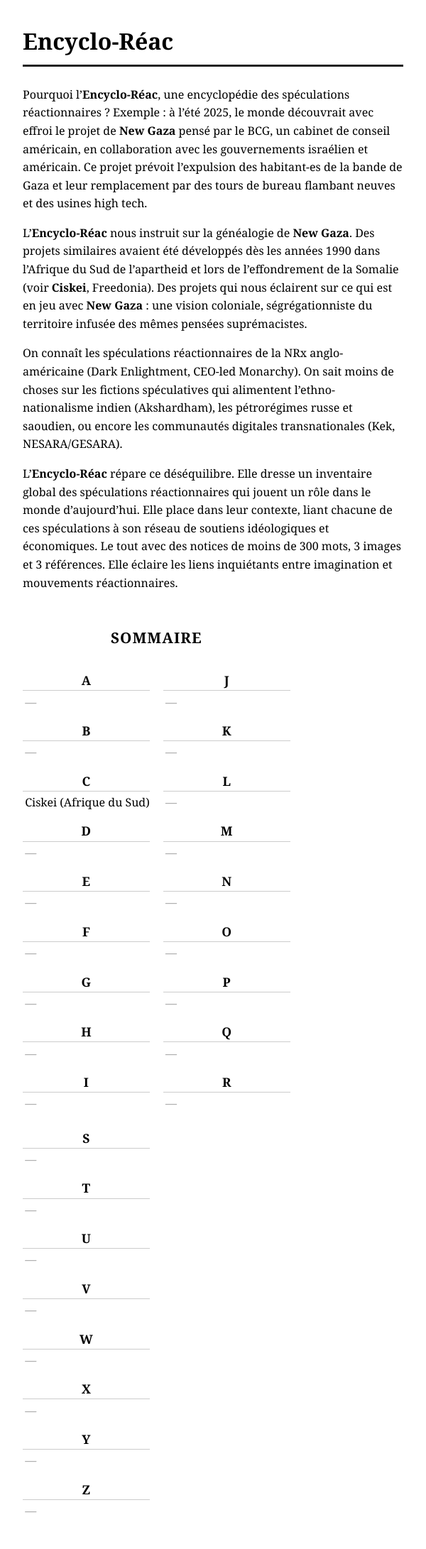
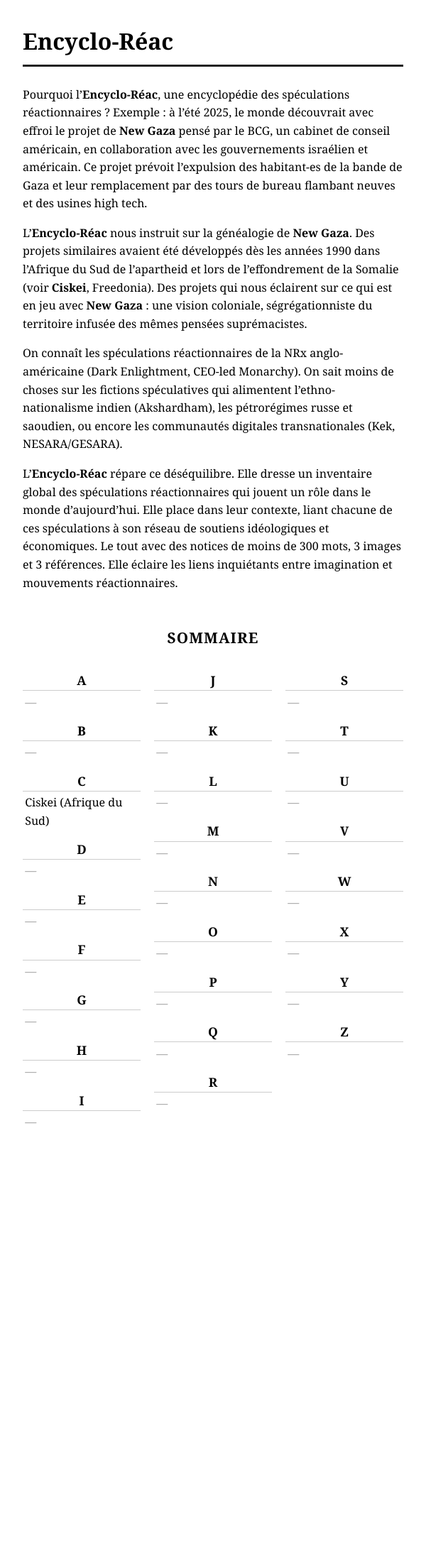
Before and after one commit to encycloreac/encycloreac.github.io, a Jekyll site: the page built from index.html, in a window 600 px wide. Shown: the whole page at 71% size. Built offline with Jekyll 4.4.1, drawn with Linux system fonts in a browser that asks for light colours; after the commit the page ends 1634 px from its top, so only the background shows below that.

Commit message:
Add files via upload

```diff
--- a/assets/css/style.css
+++ b/assets/css/style.css
@@ -107,12 +107,6 @@
   }
   .home-container h2 {
     font-size: 1.6rem;
-  }
-}
-
-@media (min-width: 481px) and (max-width: 650px) {
-  .sommaire-columns {
-    grid-template-columns: 1fr 1fr;
   }
 }
 
```
